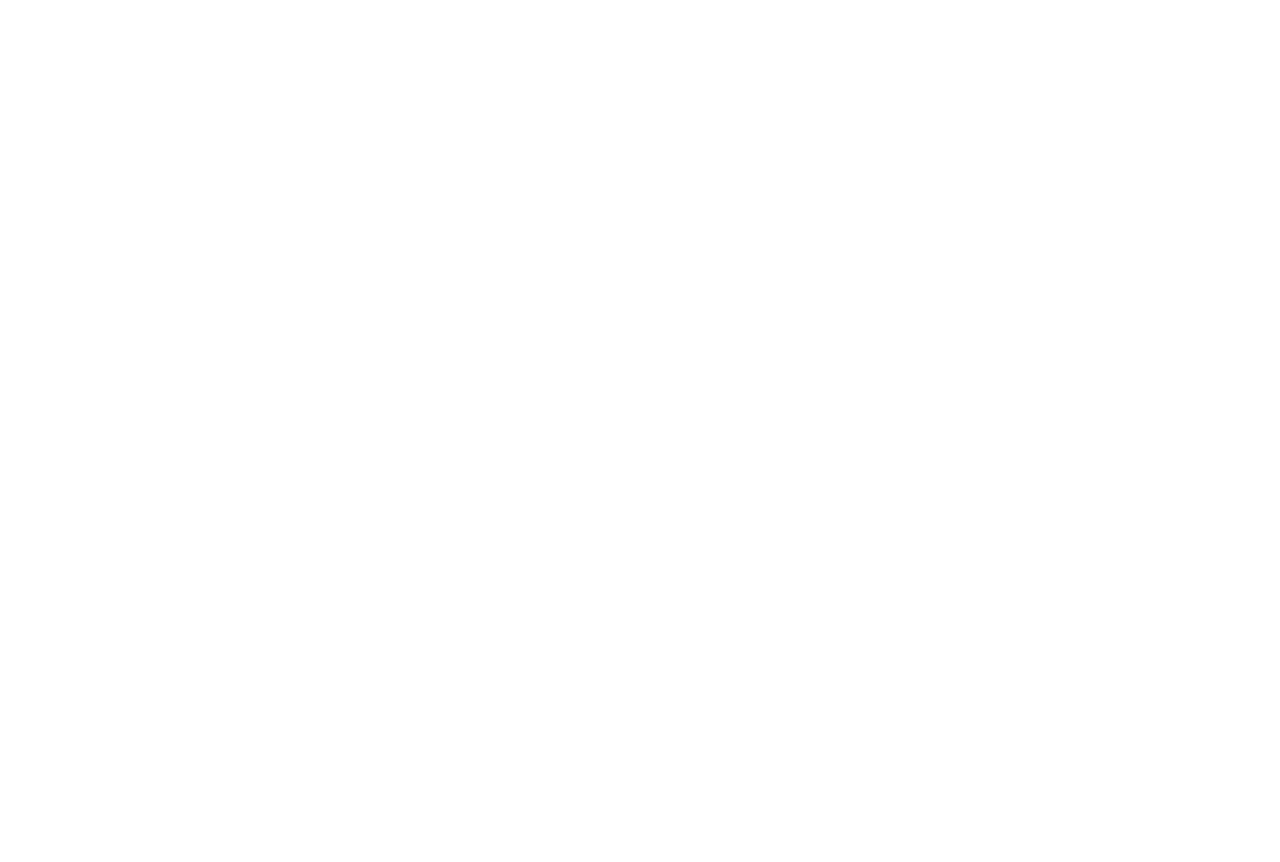
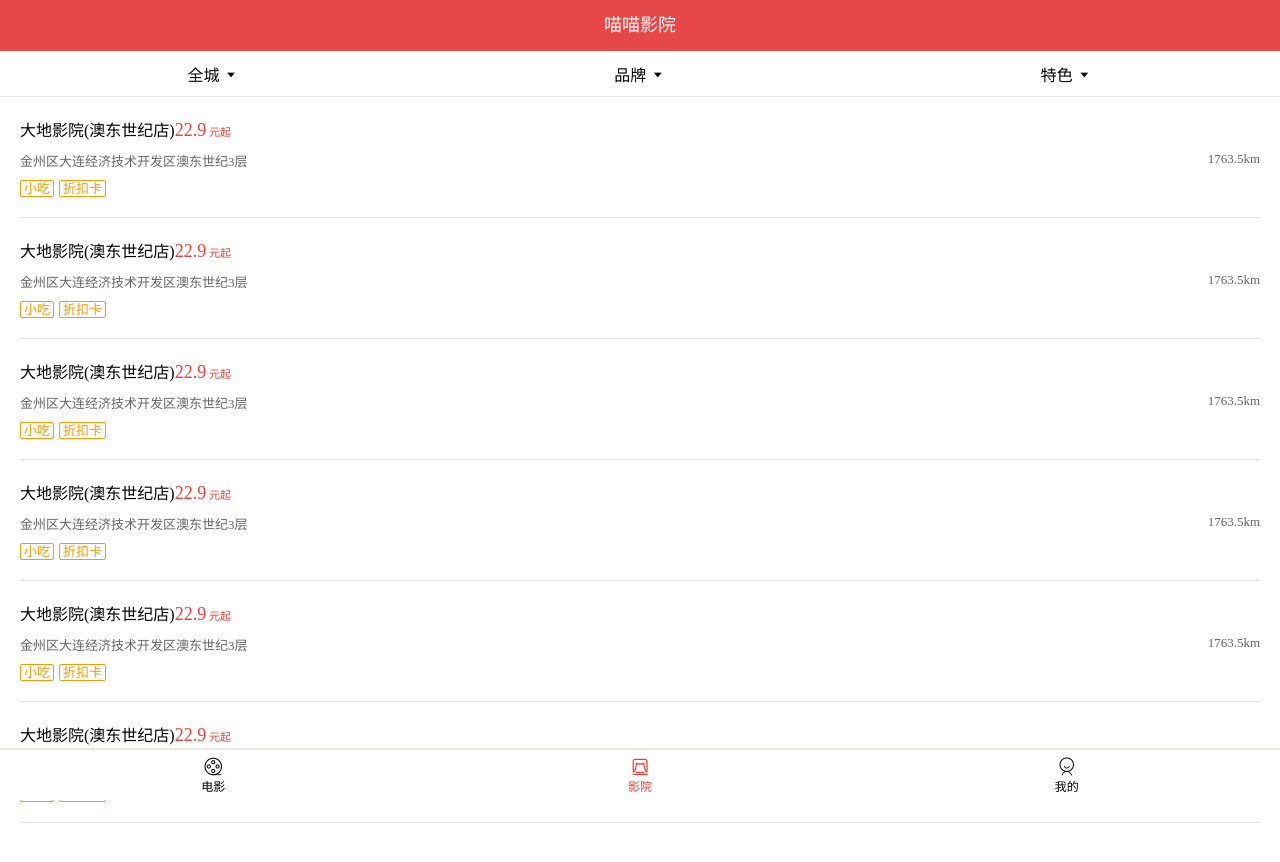
Before and after one commit to zayneluo/miaomiao, a Vue app: page /#/cinema/cinemalist in a window 1280 px wide. Before the commit the page ends 800 px from the top, so only its background shows below. Built offline with nearby package versions, Linux system fonts and the light colour scheme.

Commit message:
完成影院列表,登录组件

```diff
--- /dev/null
+++ b/src/components/CinemaList/index.vue
@@ -0,0 +1,148 @@
+<template>
+  <div class="cinema_body">
+    <ul>
+      <li>
+        <div>
+          <span>大地影院(澳东世纪店)</span>
+          <span class="q"><span class="price">22.9</span> 元起</span>
+        </div>
+        <div class="address">
+          <span>金州区大连经济技术开发区澳东世纪3层</span>
+          <span>1763.5km</span>
+        </div>
+        <div class="card">
+          <div>小吃</div>
+          <div>折扣卡</div>
+        </div>
+      </li>
+      <li>
+        <div>
+          <span>大地影院(澳东世纪店)</span>
+          <span class="q"><span class="price">22.9</span> 元起</span>
+        </div>
+        <div class="address">
+          <span>金州区大连经济技术开发区澳东世纪3层</span>
+          <span>1763.5km</span>
+        </div>
+        <div class="card">
+          <div>小吃</div>
+          <div>折扣卡</div>
+        </div>
+      </li>
+      <li>
+        <div>
+          <span>大地影院(澳东世纪店)</span>
+          <span class="q"><span class="price">22.9</span> 元起</span>
+        </div>
+        <div class="address">
+          <span>金州区大连经济技术开发区澳东世纪3层</span>
+          <span>1763.5km</span>
+        </div>
+        <div class="card">
+          <div>小吃</div>
+          <div>折扣卡</div>
+        </div>
+      </li>
+      <li>
+        <div>
+          <span>大地影院(澳东世纪店)</span>
+          <span class="q"><span class="price">22.9</span> 元起</span>
+        </div>
+        <div class="address">
+          <span>金州区大连经济技术开发区澳东世纪3层</span>
+          <span>1763.5km</span>
+        </div>
+        <div class="card">
+          <div>小吃</div>
+          <div>折扣卡</div>
+        </div>
+      </li>
+      <li>
+        <div>
+          <span>大地影院(澳东世纪店)</span>
+          <span class="q"><span class="price">22.9</span> 元起</span>
+        </div>
+        <div class="address">
+          <span>金州区大连经济技术开发区澳东世纪3层</span>
+          <span>1763.5km</span>
+        </div>
+        <div class="card">
+          <div>小吃</div>
+          <div>折扣卡</div>
+        </div>
+      </li>
+      <li>
+        <div>
+          <span>大地影院(澳东世纪店)</span>
+          <span class="q"><span class="price">22.9</span> 元起</span>
+        </div>
+        <div class="address">
+          <span>金州区大连经济技术开发区澳东世纪3层</span>
+          <span>1763.5km</span>
+        </div>
+        <div class="card">
+          <div>小吃</div>
+          <div>折扣卡</div>
+        </div>
+      </li>
+    </ul>
+  </div>
+</template>
+
+<script>
+export default {
+
+}
+</script>
+
+<style scoped>
+#content .cinema_body {
+  flex: 1;
+  overflow: auto;
+}
+.cinema_body ul {
+  padding: 20px;
+}
+.cinema_body li {
+  border-bottom: 1px solid #e6e6e6;
+  margin-bottom: 20px;
+}
+.cinema_body div {
+  margin-bottom: 10px;
+}
+.cinema_body .q {
+  font-size: 11px;
+  color: #f03d37;
+}
+.cinema_body .price {
+  font-size: 18px;
+}
+.cinema_body .address {
+  font-size: 13px;
+  color: #666;
+}
+.cinema_body .address span:nth-of-type(2) {
+  float: right;
+}
+.cinema_body .card {
+  display: flex;
+}
+.cinema_body .card div {
+  padding: 0 3px;
+  height: 15px;
+  line-height: 15px;
+  border-radius: 2px;
+  color: #f90;
+  border: 1px solid #f90;
+  font-size: 13px;
+  margin-right: 5px;
+}
+.cinema_body .card div.or {
+  color: #f90;
+  border: 1px solid #f90;
+}
+.cinema_body .card div.bl {
+  color: #589daf;
+  border: 1px solid #589daf;
+}
+</style>
--- a/src/components/City/index.vue
+++ b/src/components/City/index.vue
@@ -98,9 +98,9 @@
 }
 .city_body .city_hot{ margin-top: 20px;}
 .city_body .city_hot h2{ padding-left: 15px; line-height: 30px; font-size: 14px; background:#F0F0F0; font-weight: normal;}
-.city_body .city_hot ul{}
+/* .city_body .city_hot ul{} */
 .city_body .city_hot ul li{ float: left; background: #fff; width: 29%; height: 33px; margin-top: 15px; margin-left: 3%; padding: 0 4px; border: 1px solid #e6e6e6; border-radius: 3px; line-height: 33px; text-align: center; box-sizing: border-box;}
-.city_body .city_sort{}
+/* .city_body .city_sort{} */
 .city_body .city_sort div{ margin-top: 20px;}
 .city_body .city_sort h2{ padding-left: 15px; line-height: 30px; font-size: 14px; background:#F0F0F0; font-weight: normal;}
 .city_body .city_sort ul{ padding-left: 10px; margin-top: 10px;}
--- /dev/null
+++ b/src/components/Login/index.vue
@@ -0,0 +1,32 @@
+<template>
+  <div class="login_body">
+        <div>
+          <input class="login_text" type="text" placeHolder="账户名/手机号/Email" >
+        </div>
+        <div>
+          <input class="login_text" type="password" placeHolder="请输入您的密码" >
+        </div>
+        <div class="login_btn">
+          <input type="submit" value="登录">
+        </div>
+        <div class="login_link">
+          <a href="#">立即注册</a>
+          <a href="#">找回密码</a>
+        </div>
+      </div>
+</template>
+
+<script>
+export default {
+
+}
+</script>
+
+<style scoped>
+#content .login_body{  width:100%;}
+.login_body .login_text{ width:100%; height: 40px; border:none; border-bottom: 1px #ccc solid; margin-bottom: 5px; outline: none; text-indent: 10px;}
+.login_body .login_btn{ height:50px; margin:10px;}
+.login_body .login_btn input{ width:100%; height:100%; background:#e54847; border-radius: 3px; border:none; display: block; color:white; font-size: 20px;}
+.login_body .login_link{ display: flex; justify-content:space-between;}
+.login_body .login_link a{ text-decoration: none; margin:0 5px; font-size: 12px; color:#e54847;}
+</style>
--- a/src/router/index.js
+++ b/src/router/index.js
@@ -39,7 +39,17 @@
   },
   {
     path: '/cinema',
-    component: () => import('@/views/Cinema')
+    component: () => import('@/views/Cinema'),
+    children: [
+      {
+        path: 'cinemalist',
+        component: () => import('@/components/CinemaList')
+      },
+      {
+        path: '/cinema',
+        redirect: '/cinema/cinemalist'
+      }
+    ]
   },
   {
     path: '/',
--- a/src/views/Cinema/index.vue
+++ b/src/views/Cinema/index.vue
@@ -1,7 +1,22 @@
 <template>
 <div>
   <Header>喵喵影院</Header>
-  cinema
+  <div id="content">
+      <div class="cinema_menu">
+        <div class="city_switch">
+          全城 <i class="iconfont icon-lower-triangle"></i>
+        </div>
+        <div class="brand_swtich">
+          品牌 <i class="iconfont icon-lower-triangle"></i>
+        </div>
+        <div class="feature_switch">
+          特色 <i class="iconfont icon-lower-triangle"></i>
+        </div>
+      </div>
+      <keep-alive>
+        <router-view></router-view>
+      </keep-alive>
+  </div>
   <Footer />
 </div>
 </template>
@@ -19,5 +34,5 @@
 </script>
 
 <style scoped>
-
+#content .cinema_menu{ width: 100%; height: 45px; border-bottom:1px solid #e6e6e6; display: flex; justify-content:space-around; align-items:center; background:white;}
 </style>
--- a/src/views/Mine/index.vue
+++ b/src/views/Mine/index.vue
@@ -1,7 +1,9 @@
 <template>
 <div>
   <Header>我的喵喵</Header>
-  wode
+  <div id="content">
+    <Login />
+  </div>
   <Footer />
 </div>
 </template>
@@ -9,11 +11,13 @@
 <script>
 import Header from '../../components/Header'
 import Footer from '../../components/Footer'
+import Login from '../../components/Login'
 export default {
   name: 'Mine',
   components: {
     Header,
-    Footer
+    Footer,
+    Login
   }
 }
 </script>
```
